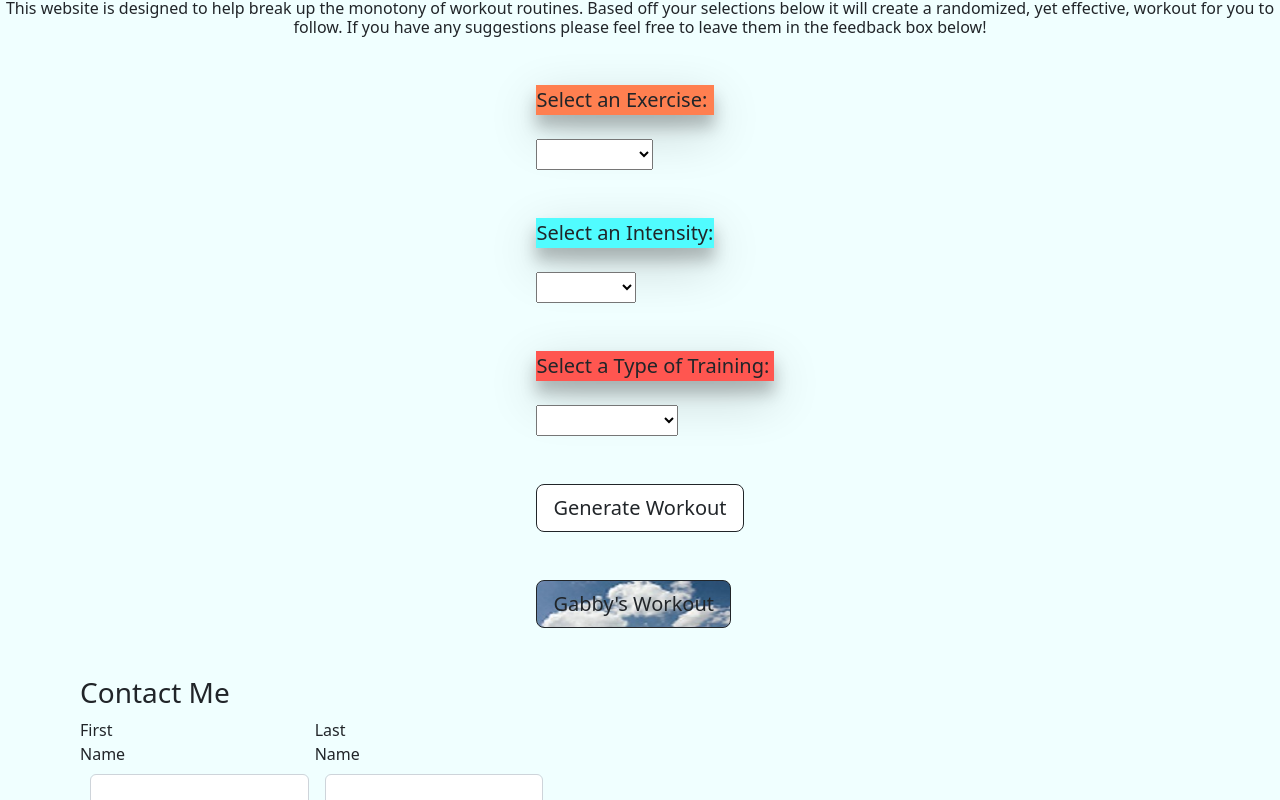
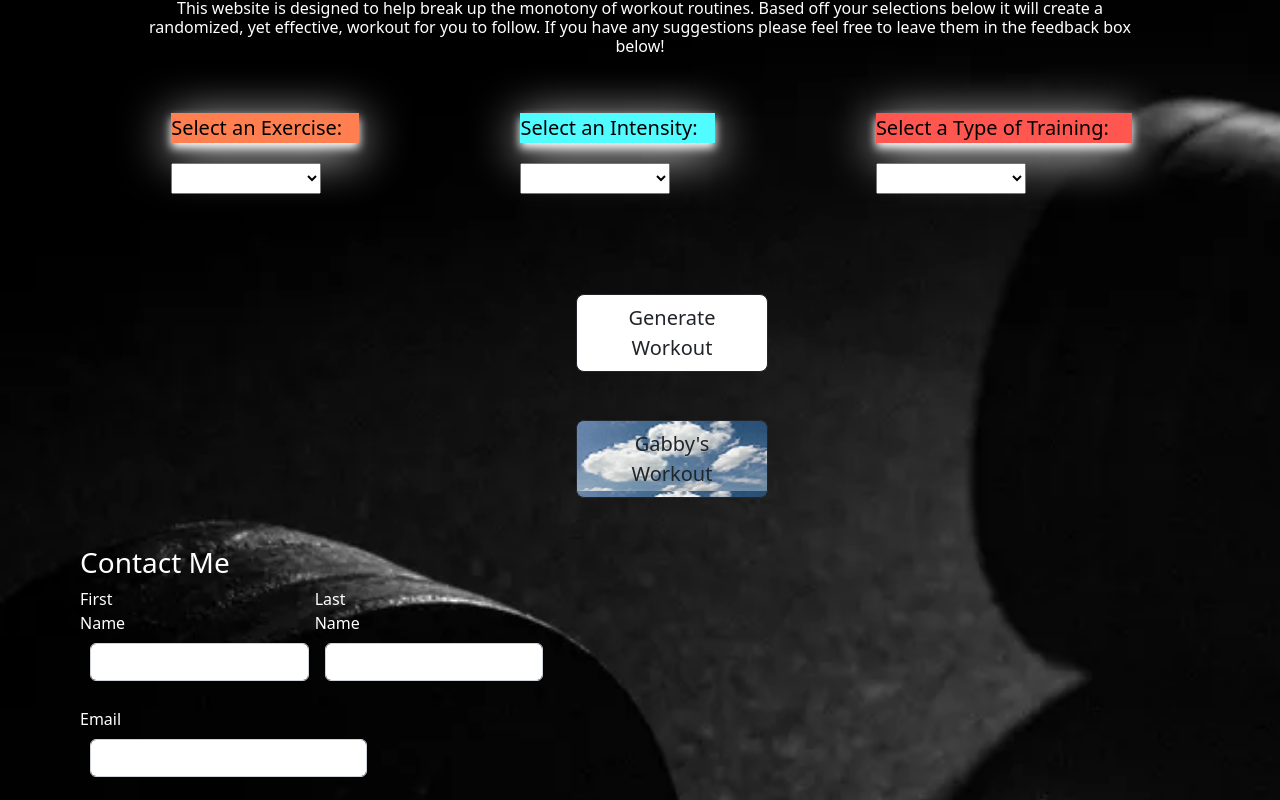
Before and after one commit to HunterMuratore/Random-Workouts, a plain HTML site: page index.html in a window 1280 px wide. Shown: the part 57-857 px from the top of the page. Drawn offline with nearby package versions, Linux system fonts and the light colour scheme.

Commit message:
Added new background and changed styling of buttons and dropdowns to be more reactive

```diff
--- a/css/stylesheet.css
+++ b/css/stylesheet.css
@@ -1,6 +1,10 @@
 html, body {
     margin: 0;
-    background-color: azure;
+    background: url(../img/dumbbell-bg.png);
+    background-repeat: no-repeat;
+    background-size: cover;
+    color: white;
+    background-color: black;
 }
 
 h1 {
@@ -9,43 +13,77 @@ h1 {
 
 h6 {
     text-align: center;
+    padding-left: 10%;
+    padding-right: 10%;
 }
 
 .exercise {
     background-color: coral;
     font-size: 20px;
-    box-shadow: 0 12px 16px 0 rgba(0,0,0,0.24), 0 17px 50px 0 rgba(0,0,0,0.19);
-    margin-right: 30px;
+    box-shadow: 0 5px 10px 0 rgb(255, 255, 255), 0 10px 50px 0 rgb(255, 255, 255);
+    margin-right: -10%;
+    color: black;
+    margin-bottom: 20px;
 }
 
 #exercise-dropdown {
     font-size: 20px;
+    width: 150px;
 }
 
 .intensity {
     background-color: rgb(80, 252, 255);
     font-size: 20px;
-    box-shadow: 0 12px 16px 0 rgba(0,0,0,0.24), 0 17px 50px 0 rgba(0,0,0,0.19);
-    margin-right: 30px;
+    box-shadow: 0 5px 10px 0 rgb(255, 255, 255), 0 10px 50px 0 rgb(255, 255, 255);
+    margin-right: -10%;
+    color: black;
+    margin-bottom: 20px;
 }
 
 #intensity-dropdown {
     font-size: 20px;
+    width: 150px;
 }
 
 .training {
     background-color: rgb(255, 86, 80);
     font-size: 20px;
-    box-shadow: 0 12px 16px 0 rgba(0,0,0,0.24), 0 17px 50px 0 rgba(0,0,0,0.19);
-    margin-right: -30px;
+    box-shadow: 0 5px 10px 0 rgb(255, 255, 255), 0 10px 50px 0 rgb(255, 255, 255);
+    margin-right: -10%;
+    color: black;
+    margin-bottom: 20px;
 }
 
 #training-dropdown {
     font-size: 20px;
+    width: 150px;
 }
 
 .container {
-    max-width: fit-content;
+    display: flex;
+    justify-content: space-around;
+}
+
+@media only screen and (max-width: 1000px) {
+    .container {
+        display: flex;
+        flex-direction: column;
+    }
+
+    .training-group {
+        padding-left: 44%;
+        padding-right: 27%;
+    }
+
+    .exercise-group {
+        padding-left: 44%;
+        padding-right: 27%;
+    }
+
+    .intensity-group {
+        padding-left: 44%;
+        padding-right: 27%;
+    }
 }
 
 .feedback-form {
@@ -53,6 +91,13 @@ h6 {
     padding-right: 40%;
     position: relative;
     text-align: left;
+}
+
+.buttons {
+    justify-content: center;
+    padding-left: 45%;
+    padding-right: 40%;
+    margin-top: 100px;
 }
 
 #gabbyButton {
@@ -80,10 +125,18 @@ textarea {
 }
 
 .thead {
-    background-color: rgb(43, 42, 42);
+    background-color: rgb(0, 0, 0);
     color: white
 }
 
 .source {
     text-align: center;
 }
+
+footer {
+    background-color: rgb(6, 6, 6);
+}
+
+tbody {
+    color: white;
+}
--- a/index.html
+++ b/index.html
@@ -14,9 +14,10 @@
     </h6>
 
     <div class="container">
+      <div class="exercise-group">
         <div class="exercise mt-5">
               Select an Exercise:
-        </div> </br>
+        </div>
         <select id="exercise-dropdown" >
             <option value=""></option>
             <option value="chest">Chest</option>
@@ -27,24 +28,31 @@
             <option value="core">Core</option>
             <!-- <option value="stretch">Stretch</option> -->
         </select>
+      </div>
+      <div class="intensity-group">
         <div class="intensity mt-5">
             Select an Intensity:
-        </div></br>
+        </div>
         <select id="intensity-dropdown" >
             <option value=""></option>
             <option value="intense">Intense</option>
             <option value="medium">Medium</option>
             <option value="light">Light</option>
         </select>
+      </div>
+      <div class="training-group">
         <div class="training mt-5">
             Select a Type of Training:
-        </div> </br>
+        </div>
         <select id="training-dropdown" >
             <option value=""></option>
             <option value="strength">Strength</option>
             <option value="body-weight">Body Weight</option>
             <!-- <option value="cardio">Cardio</option> -->
         </select>
+      </div>
+    </div>
+    <div class="buttons">
       <div class="generate mt-5">
         <button type="button" class="btn btn-outline-dark btn-lg" id="generateButton">Generate Workout</button>
       </div>
@@ -52,8 +60,6 @@
         <button type="button" class="btn btn-outline-dark btn-lg" id="gabbyButton">Gabby's Workout</button>
       </div>
     </div>
-
-
     <div class="feedback-form mt-5" id="feedback">
       <h3>Contact Me</h3>
       <form class="row g-3" action="https://formsubmit.co/muratoreh@gmail.com" method="POST">
@@ -88,7 +94,7 @@
           </div>
       </form>
 	  </div>
-
+    <footer>
       <table class="table table-bordered mt-5" id="exercise-table">
         <thead class="thead">
             <tr>
@@ -214,11 +220,11 @@
             </tr>
         </tbody>
       </table>
-
       <div class="source">
       The source code for this website can be found at
       <a target="_blank" href="https://github.com/HunterMuratore/Random-Workouts">https://github.com/HunterMuratore/Random-Workouts</a>
       </div>
+    </footer>
 
     <script src="https://code.jquery.com/jquery-3.6.2.slim.min.js" integrity="sha256-E3P3OaTZH+HlEM7f1gdAT3lHAn4nWBZXuYe89DFg2d0=" crossorigin="anonymous"></script>
     <script src="https://cdn.jsdelivr.net/npm/bootstrap@5.2.3/dist/js/bootstrap.bundle.min.js" integrity="sha384-kenU1KFdBIe4zVF0s0G1M5b4hcpxyD9F7jL+jjXkk+Q2h455rYXK/7HAuoJl+0I4" crossorigin="anonymous"></script>
```
Also changed, not shown: img/barbell-bg.png (added), img/dumbbell-bg.png (added). Lines whose indentation alone changed are shown as unchanged.
